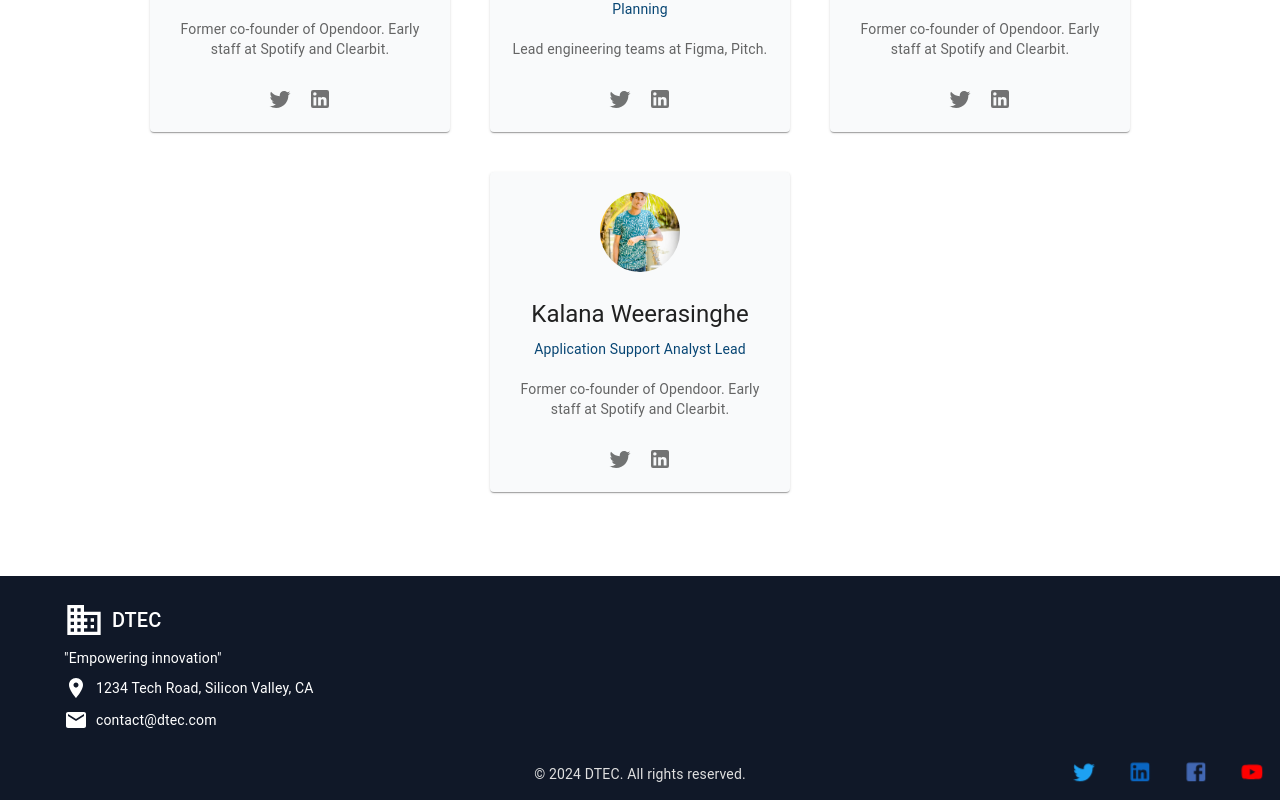
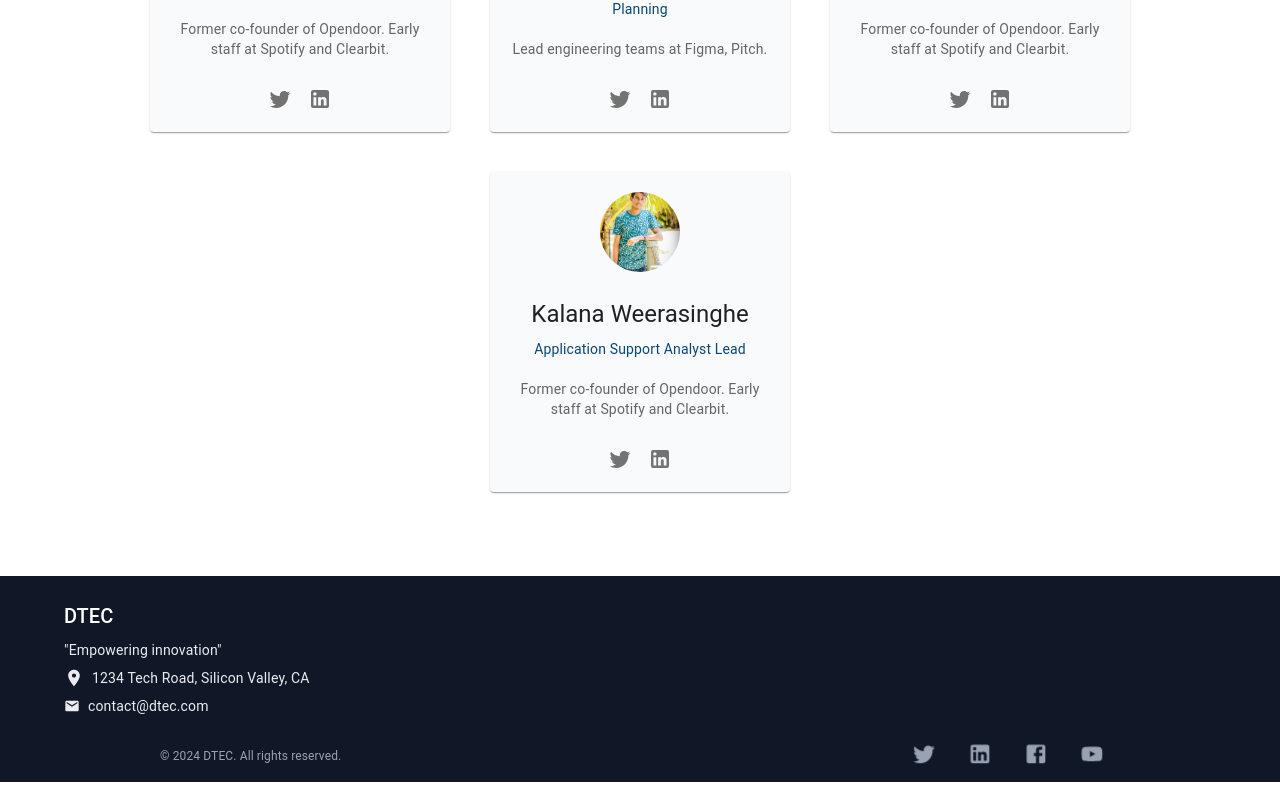
Before and after one commit to Jinu2001/Dtech-Solutuons, a React (Vite) app: page / in a window 1280 px wide. Shown: the part 3124-3924 px from the top of the page. Built offline with nearby package versions, Linux system fonts and the light colour scheme.

Commit message:
fixed footer alignments

```diff
--- a/src/pages/About.jsx
+++ b/src/pages/About.jsx
@@ -4,8 +4,8 @@ import './About.css';
 const About = () => {
     return (
 
-            <section className="description" style={{display:'flex' , flexDirection:'row'}}>
-                <img src='public/images/6733427.jpg' className="image2" alt="image2"/>
+        <section className="description" style={{ display: 'flex', flexDirection: 'row' }}>
+            <img src='public/images/6733427.jpg' className="image2" alt="image2" />
             <p>
                 <div className="about-us">
                     <header className="header">
--- a/src/pages/footer.jsx
+++ b/src/pages/footer.jsx
@@ -31,23 +31,23 @@ const Footer = () => {
         <Grid container spacing={2}>
           <Grid item xs={12} sm={6}>
             <Box display="flex" alignItems="center" mb={1}>
-              <BusinessIcon sx={{ mr: 1, fontSize: '2.5rem', color: 'white' }} />
+              {/* <BusinessIcon sx={{ mr: 1, fontSize: '2.5rem', color: 'white' }} /> */}
               <Typography variant="h6" sx={{ color: 'white' }}>
                 DTEC
               </Typography>
             </Box>
-            <Typography variant="body2" sx={{ mb: 1, color: 'white' }}>
+            <Typography variant="body2" sx={{ mb: 1, color: '#EAECF0' }}>
               "Empowering innovation"
             </Typography>
             <Box display="flex" alignItems="center" mb={1}>
-              <LocationOnIcon sx={{ mr: 1, color: 'white' }} />
-              <Typography variant="body2" sx={{ color: 'white' }}>
+              <LocationOnIcon sx={{ width: '20px', height: '20px', mr: 1, color: '#EAECF0' }} />
+              <Typography variant="body2" sx={{ color: '#EAECF0' }}>
                 1234 Tech Road, Silicon Valley, CA
               </Typography>
             </Box>
             <Box display="flex" alignItems="center" mb={1}>
-              <EmailIcon sx={{ mr: 1, color: 'white' }} />
-              <Typography variant="body2" sx={{ color: 'white' }}>
+              <EmailIcon sx={{ width: '16px', height: '16px' , mr: 1, color: '#EAECF0' }} />
+              <Typography variant="body2" sx={{ color: '#EAECF0' }}>
                 contact@dtec.com
               </Typography>
             </Box>
@@ -61,22 +61,23 @@ const Footer = () => {
           display: 'flex',
           gap: '16px',
           p: '8px',
+          marginRight:"160px"
         }}>
           <PulsingIconButton color="inherit" href="https://twitter.com" target="_blank">
-            <TwitterIcon sx={{ color: '#1DA1F2' }} />
+            <TwitterIcon sx={{ color: '#98A2B3' }} />
           </PulsingIconButton>
           <PulsingIconButton color="inherit" href="https://linkedin.com" target="_blank">
-            <LinkedInIcon sx={{ color: '#0A66C2' }} />
+            <LinkedInIcon sx={{ color: '#98A2B3' }} />
           </PulsingIconButton>
           <PulsingIconButton color="inherit" href="https://facebook.com" target="_blank">
-            <FacebookIcon sx={{ color: '#4267B2' }} />
+            <FacebookIcon sx={{ color: '#98A2B3' }} />
           </PulsingIconButton>
           <PulsingIconButton color="inherit" href="https://youtube.com" target="_blank">
-            <YouTubeIcon sx={{ color: '#FF0000' }} />
+            <YouTubeIcon sx={{ color: '#98A2B3' }} />
           </PulsingIconButton>
         </Box>
       </Container>
-      <Typography variant="body2" color="inherit" sx={{ textAlign: 'center', mt: 3 }}>
+      <Typography variant="body2" color="#98A2B3" sx={{marginLeft:"160px" ,mt: 3, fontSize: "12px" }}>
         © 2024 DTEC. All rights reserved.
       </Typography>
     </Box>
```
Lines whose indentation alone changed are shown as unchanged.
